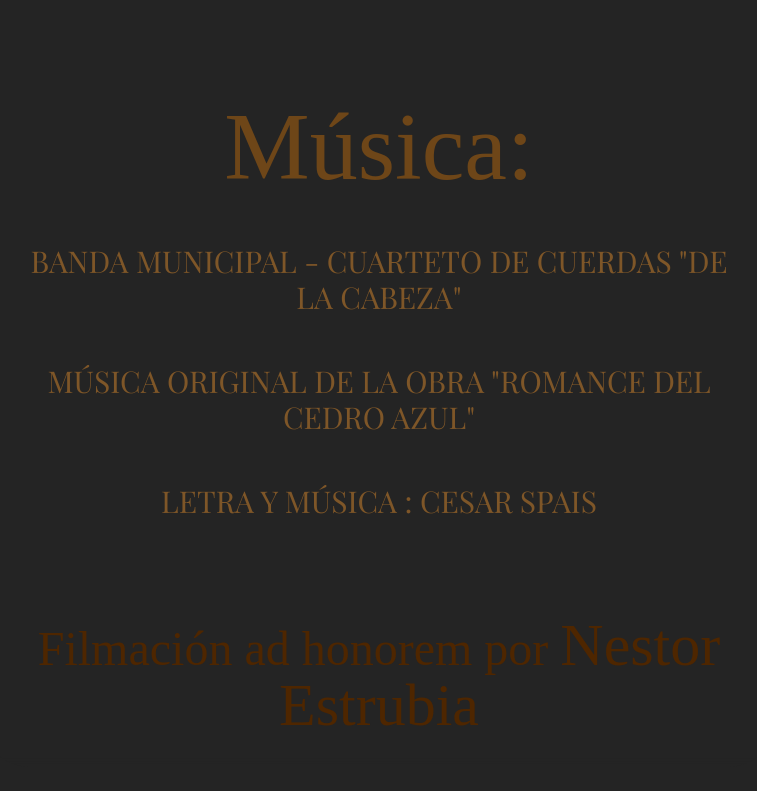
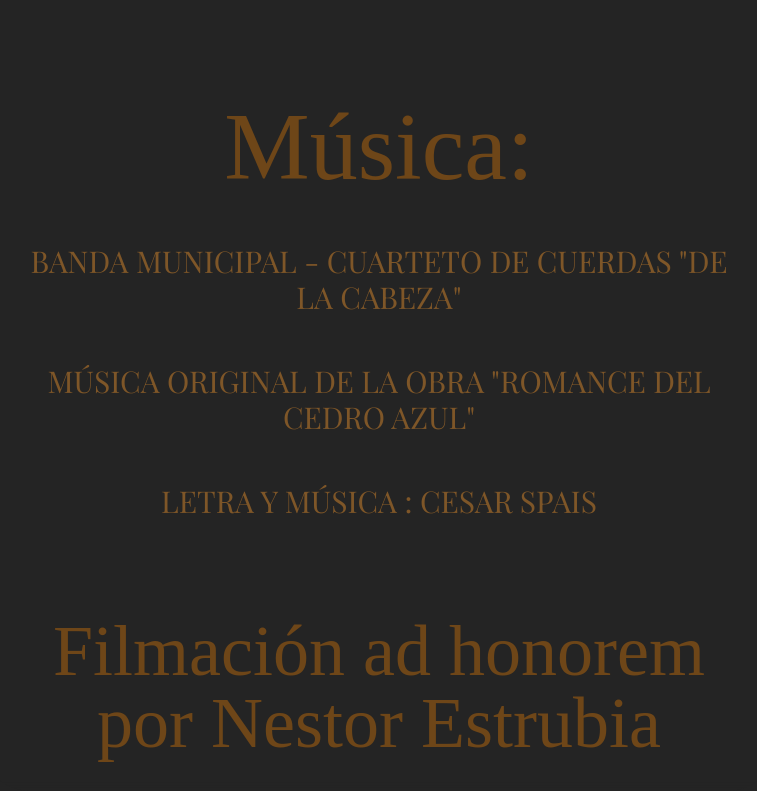
Before and after one commit to FedeEstrubia/El-Arbol-de-la-Libertad, a React (Vite) app: page / in a window 1280 px wide. Shown: the part 3041-3832 px from the top of the page, without its empty margins (261-1018 px from the left). Before the commit the page ends 3808 px from the top, so only its background shows below. Built offline with nearby package versions, Linux system fonts and the light colour scheme; a web font is replaced by a local one.

Commit message:
3th commit

```diff
--- a/src/components/landing/Landing.jsx
+++ b/src/components/landing/Landing.jsx
@@ -7,7 +7,7 @@ export default function App() {
       <img
         src="/BackgroundOldPapper.jpg"
         alt=""
-        className="hidden opacity-80 lg:flex fixed w-screen h-auto mt-[-150px] z-0"
+        className="hidden opacity-80 sm:flex fixed w-screen h-auto mt-[-150px] z-0"
       />
       <img
         src="/BackgroundOldPapper.png"
@@ -20,7 +20,7 @@ export default function App() {
           initial={{ scale: 0 }}
           animate={{ scale: 1 }}
           transition={{ duration: 2, ease: "easeInOut", type: "spring" }}
-          className="text-[#6E4618] mt-4 sm:mt-0 text-[3.3rem] sm:text-9xl z-10"
+          className="text-[#6E4618] mt-4 sm:mt-0 text-[3.3rem] sm:text-6xl lg:text-9xl z-10"
         >
           El Árbol de la Libertad
         </motion.h1>
@@ -33,7 +33,7 @@ export default function App() {
             type: "spring",
             delay: 0.2,
           }}
-          className="text-[#5E3608] mt-[-1.5rem] text-[1.2rem] sm:text-2xl sm:mt-[-1rem] z-10"
+          className="text-[#5E3608] mt-[-1.5rem] text-[1.2rem] sm:text-lg lg:text-2xl sm:mt-[-1rem] z-10"
         >
           Sumergite en la verídica y conmovedora travesía de Alois y Magdalena,
           <br /> un amor que hizo historia.
@@ -49,7 +49,7 @@ export default function App() {
           type: "spring",
           ease: "easeInOut",
         }}
-        className="flex w-[90vw] h-[200px] mt-16 sm:w-[50vw] sm:h-[50vh] sm:mt-12 z-10 rounded-3xl overflow-hidden shrink-0"
+        className="flex w-[90vw] h-[200px] mt-16 sm:w-[70vw] sm:h-[80vh] sm:mt-0 lg:w-[50vw] lg:h-[50vh] lg:mt-12 z-10 rounded-3xl overflow-hidden shrink-0"
       >
         <ReactPlayer
           url="https://youtu.be/tgMrvOuU88g"
@@ -82,7 +82,7 @@ export default function App() {
             type: "spring",
             ease: "easeInOut",
           }}
-          className="text-2xl mt-12 sm:w-[15%] sm:h-[5rem] sm:mt-4 sm:text-2xl bg-[#7E5628] z-20 rounded-[5rem] shrink-0"
+          className="text-2xl mt-12 sm:w-[25%] lg:w-[15%] sm:h-[5rem] sm:mt-4 sm:text-2xl bg-[#7E5628] z-20 rounded-[5rem] shrink-0"
         >
           <a
             href="https://api.whatsapp.com/send?text=https%3A%2F%2Ftupagina.com"
@@ -105,14 +105,14 @@ export default function App() {
         whileInView={{ opacity: 1 }}
         transition={{ duration: 2 }}
         viewport={{ once: true }}
-        className="flex flex-col  w-[100%] mt-16 sm:w-[62vw] backdrop-blur-sm sm:mt-24 shrink-0 rounded-t-[4rem] sm:rounded-[3rem] p-8 gap-12 z-10"
+        className="flex flex-col  w-[100%] mt-16 sm:w-full lg:w-[62vw] backdrop-blur-sm sm:mt-24 shrink-0 rounded-t-[4rem] sm:rounded-[3rem] p-8 gap-12 z-10"
       >
         <motion.h1
           initial={{ scale: 0 }}
           whileInView={{ scale: 1 }}
           transition={{ duration: 1, type: "spring", ease: "easeInOut" }}
           viewport={{ once: true }}
-          className="text-5xl sm:text-8xl"
+          className="text-5xl sm:text-6xl lg:text-8xl"
         >
           Idea, Libreto, Dirección y Producción:
         </motion.h1>
@@ -121,7 +121,7 @@ export default function App() {
           whileInView={{ scale: 1 }}
           transition={{ duration: 1, type: "spring", ease: "easeInOut" }}
           viewport={{ once: true }}
-          className="uppercase text-3xl sm:text-4xl"
+          className="uppercase text-3xl sm:text-3xl lg:text-4xl"
         >
           roberto massi
         </motion.p>
@@ -130,7 +130,7 @@ export default function App() {
           whileInView={{ scale: 1 }}
           transition={{ duration: 1, type: "spring", ease: "easeInOut" }}
           viewport={{ once: true }}
-          className="mt-4 sm:mt-12 text-6xl sm:text-8xl"
+          className="mt-4 sm:mt-12 text-6xl sm:text-7xl lg:text-8xl"
         >
           Actores:
         </motion.h1>
@@ -274,7 +274,7 @@ export default function App() {
           whileInView={{ scale: 1 }}
           transition={{ duration: 1, type: "spring", ease: "easeInOut" }}
           viewport={{ once: true }}
-          className="sm:mt-12 text-6xl sm:text-8xl"
+          className="sm:mt-12 text-6xl sm:text-7xl lg:text-8xl"
         >
           Música:
         </motion.h1>
@@ -304,10 +304,10 @@ export default function App() {
           whileInView={{ scale: 1 }}
           transition={{ duration: 1, type: "spring", ease: "easeInOut" }}
           viewport={{ once: true }}
-          className="mt-4 sm:mt-12 text-5xl text-[#4E2600]"
+          className="mt-4 sm:mt-12 text-5xl sm:text-7xl text-[#4E2600] sm:text-[#6E4618]"
         >
           Filmación ad honorem por{" "}
-          <span className="text-6xl">Nestor Estrubia</span>{" "}
+          <span className="text-6xl sm:text-7xl">Nestor Estrubia</span>{" "}
         </motion.h1>
       </motion.div>
     </div>
```
